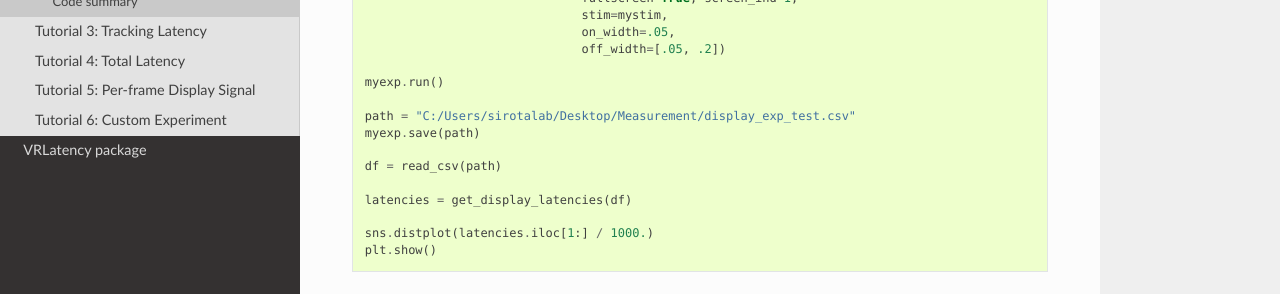
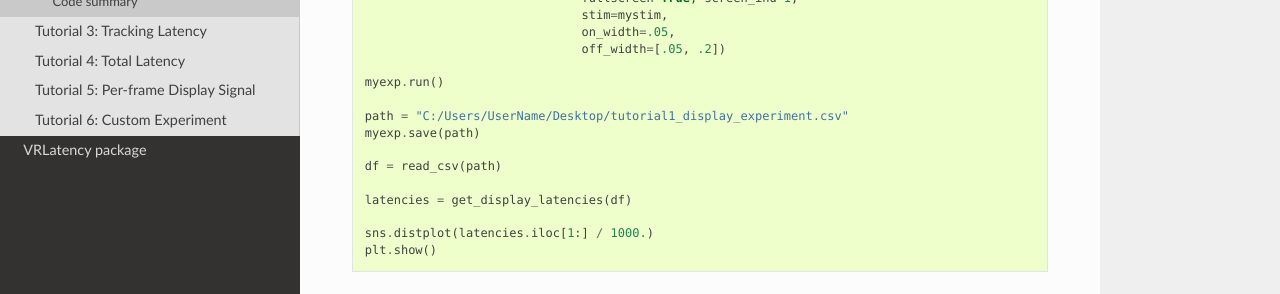
Before and after one commit to ratcave/vrlatency, a Sphinx documentation site: the page built from docs/tutorial2.rst, in a window 1280 px wide and 900 px high, scrolled down 2728 px. Shown: the part 439-733 px from the top of the window. Built offline with Sphinx 7.4.7 and the Read the Docs theme 2.0.0, drawn with Linux system fonts in a browser that asks for light colours.

Commit message:
changed the path in code summary tutorial 2

```diff
--- a/docs/tutorial2.rst
+++ b/docs/tutorial2.rst
@@ -149,7 +149,7 @@ Here is the summary of the code snippets discussed above:
 
     myexp.run()
 
-    path = "C:/Users/sirotalab/Desktop/Measurement/display_exp_test.csv"
+    path = "C:/Users/UserName/Desktop/tutorial1_display_experiment.csv"
     myexp.save(path)
 
     df = read_csv(path)
```
